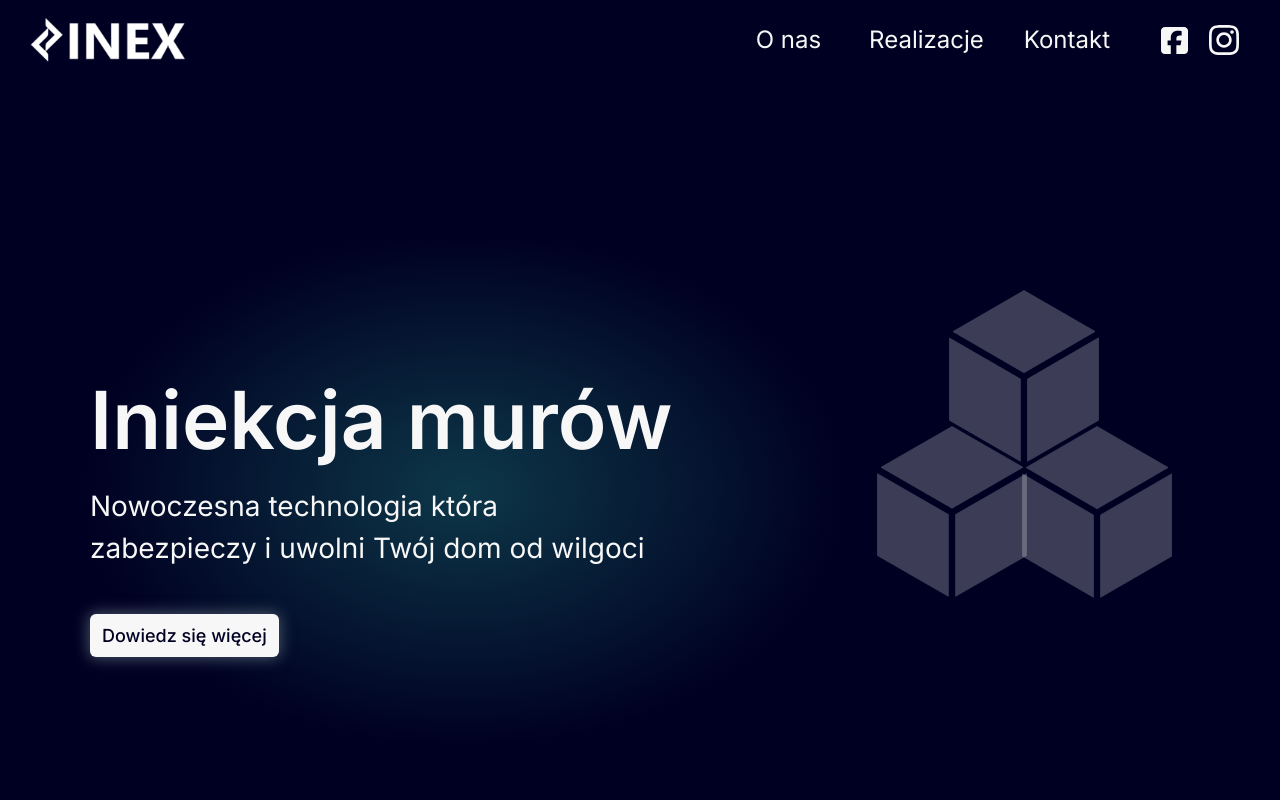
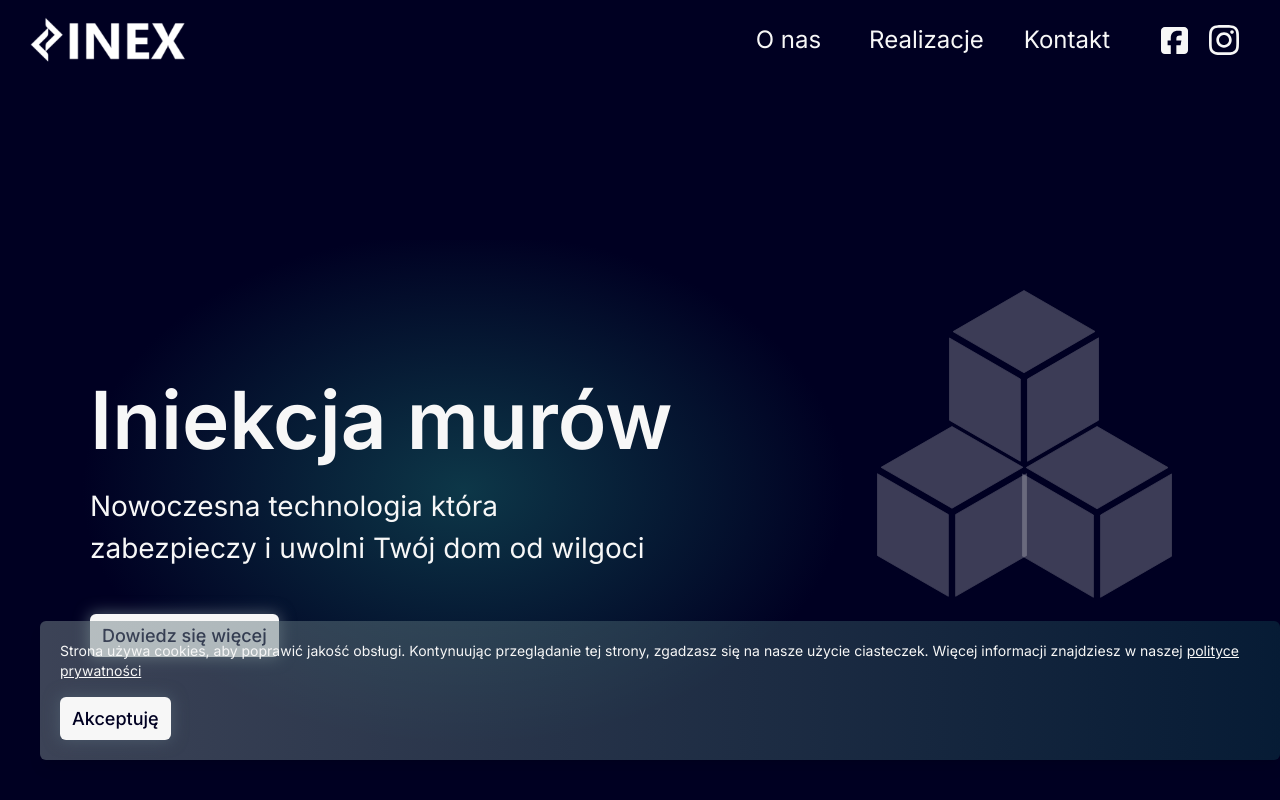
Before and after one commit to MWSoftwise/INEX-website, a Next.js app: page / in a window 1280 px wide. Shown: the top 800 px of the page. Built offline with nearby package versions, Linux system fonts and the light colour scheme.

Commit message:
Added cookie consent

```diff
--- /dev/null
+++ b/src/app/components/CookieConsent.js
@@ -0,0 +1,34 @@
+'use client'
+import React, { useState, useEffect } from 'react';
+import Link from 'next/link';
+
+const CookieConsent = () => {
+  const [isVisible, setIsVisible] = useState(false);
+
+  useEffect(() => {
+    const consent = localStorage.getItem('cookieConsent');
+    if (consent !== 'true') {
+      setIsVisible(true);
+    }
+  }, []);
+
+  const handleAccept = () => {
+    localStorage.setItem('cookieConsent', 'true');
+    setIsVisible(false);
+  };
+
+  if (!isVisible) {
+    return null;
+  }
+
+  return (
+    <div className="fixed bottom-4 left-4 md:bottom-10 md:left-10 p-5 bg-glass rounded-md shadow-lg z-50">
+      <p className="text-sm text-[#f7f7f7]">Strona używa cookies, aby poprawić jakość obsługi. Kontynuując przeglądanie tej strony, zgadzasz się na nasze użycie ciasteczek. Więcej informacji znajdziesz w naszej <Link className='underline' href='/polityka-prywatnosci'>polityce prywatności</Link></p>
+      <button onClick={handleAccept} className="mt-4 flex items-center justify-center bg-[#f7f7f7] text-[#000022] text-[18px] py-2 px-3 rounded-md font-medium shadow-btn max-w-[150px] scale-100 transition-all hover:scale-105">
+        Akceptuję
+      </button>
+    </div>
+  );
+};
+
+export default CookieConsent;
--- a/src/app/iniekcje-budowlane/page.js
+++ b/src/app/iniekcje-budowlane/page.js
@@ -1,9 +1,7 @@
-import Method from "../components/Method";
-import MethodBack from "../components/MethodBack";
 import Navbar from "../components/Navbar";
-import Pustki from "../../../public/assets/wypelnianie-pustek.webp";
 import Footer from "../components/Footer";
 import MethodWithoutImg from "../components/MethodWithoutImg";
+import CookieConsent from "../components/CookieConsent";
 
 export default function Iniections() {
     return (
@@ -20,6 +18,7 @@ export default function Iniections() {
             <MethodWithoutImg title="Iniekcje przeciwwilgociowe" text="Służą do eliminowania problemów z wilgocią w murach i fundamentach poprzez wstrzykiwanie specjalnych preparatów, które penetrują materiał konstrukcyjny i tworzą hydrofobową barierę, ograniczającą wchłanianie wilgoci. Te preparaty mogą być na bazie krzemianów, krzemionek lub innych substancji o właściwościach hydrofobowych. Iniekcje przeciwwilgociowe zmniejszają wilgotność materiałów budowlanych, co może przyczynić się do zwiększenia trwałości i wytrzymałości konstrukcji." />
             <MethodWithoutImg direction="flex-col lg:flex-row-reverse" title="Uszczelnienie gruntu" text="Proces ten ma na celu zapobieganie przenikaniu wody lub substancji przez grunt poprzez tworzenie barier przeciwwodnych" />
             <Footer />
+            <CookieConsent />
         </>
     );
   }
--- a/src/app/kontakt/page.js
+++ b/src/app/kontakt/page.js
@@ -6,6 +6,7 @@ import Navbar from "../components/Navbar";
 import Envelop from "../../../public/assets/envelop.svg";
 import Phone from "../../../public/assets/phone.svg";
 import Location from "../../../public/assets/location.svg";
+import CookieConsent from "../components/CookieConsent";
 
 export default function Contact() {
     return (
@@ -26,6 +27,7 @@ export default function Contact() {
                 </div>
             </div>
             <Footer />
+            <CookieConsent />
         </>
     );
   }
--- a/src/app/page.js
+++ b/src/app/page.js
@@ -3,6 +3,7 @@ import Hero from "./components/Hero"
 import AboutUs from "./components/AboutUs";
 import Services from "./components/Services";
 import Footer from "./components/Footer";
+import CookieConsent from "./components/CookieConsent";
 
 
 export default function Home() {
@@ -12,6 +13,7 @@ export default function Home() {
       <Hero />
       <AboutUs />
       <Services />
+      <CookieConsent />
       <Footer />
     </>
   );
--- a/src/app/polityka-prywatnosci/page.js
+++ b/src/app/polityka-prywatnosci/page.js
@@ -1,3 +1,4 @@
+import CookieConsent from '../components/CookieConsent';
 import Footer from '../components/Footer';
 import Navbar from '../components/Navbar';
 
@@ -96,6 +97,7 @@ export default function Policy() {
             </div>
 
             <Footer />
+            <CookieConsent />
         </>
     );
   }
--- a/src/app/realizacje/[slug]/page.js
+++ b/src/app/realizacje/[slug]/page.js
@@ -5,6 +5,7 @@ import Image from "next/image";
 import Test from "../../../../public/assets/stabilizacja.webp";
 import Link from "next/link";
 import fetchBlogs from "@/app/helpers/fetch-blogs";
+import CookieConsent from "@/app/components/CookieConsent";
 
 const SinglePost = async (props) => {
 
@@ -44,6 +45,7 @@ const SinglePost = async (props) => {
                 </div>
             </div>
             <Footer />
+            <CookieConsent />
         </>
     );
   }
--- a/src/app/realizacje/page.js
+++ b/src/app/realizacje/page.js
@@ -1,4 +1,5 @@
 'use client';
+import CookieConsent from "../components/CookieConsent";
 import Footer from "../components/Footer";
 import Navbar from "../components/Navbar";
 import PostCard from "../components/PostCard";
@@ -40,6 +41,7 @@ const Projects = async () => {
           </div>
       </div>
       <Footer />
+      <CookieConsent />
     </>
   );
 }
--- a/src/app/stabilizacja-gruntu/page.js
+++ b/src/app/stabilizacja-gruntu/page.js
@@ -2,6 +2,7 @@ import Method from "../components/Method";
 import Navbar from "../components/Navbar";
 import Stabilizacja from "../../../public/assets/stabilizacja.webp";
 import Footer from "../components/Footer";
+import CookieConsent from "../components/CookieConsent";
 
 export default function GroundStabilization() {
     return (
@@ -15,6 +16,7 @@ export default function GroundStabilization() {
             </div>
             <Method img={Stabilizacja} alt="Grfika stabilizacji gruntu" title="Stabilizowanie gruntu metodą iniekcji" text="Stabilizacja gruntu za pomocą metody iniekcji jest procesem, w którym specjalne substancje lub mieszanki są wstrzykiwane do gruntu w celu zmiany jego właściwości mechanicznych i inżynieryjnych. Ta technika jest powszechnie stosowana w budownictwie do wzmocnienia gruntu, podnoszenia nośności oraz stabilizacji konstrukcji na niestabilnym podłożu" />
             <Footer />
+            <CookieConsent />
         </>
     );
   }
```
